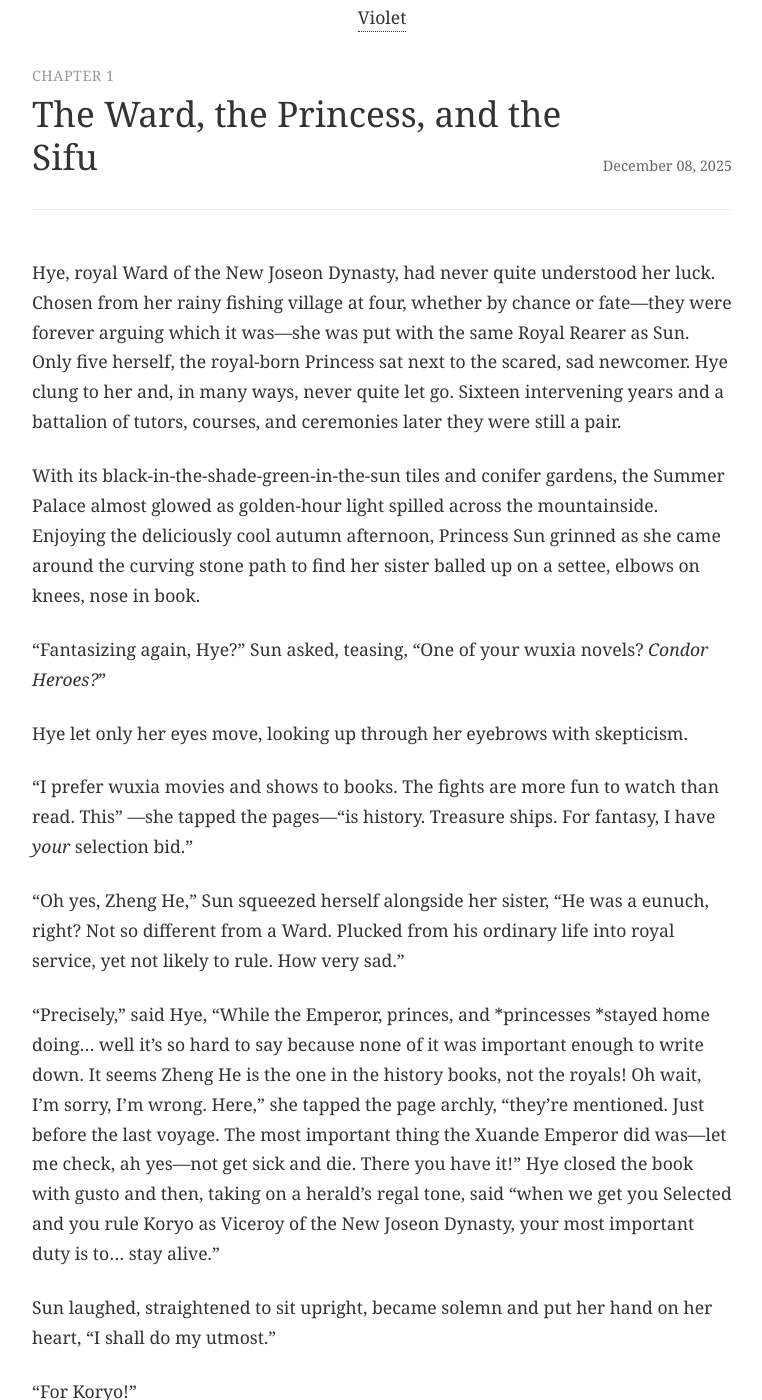
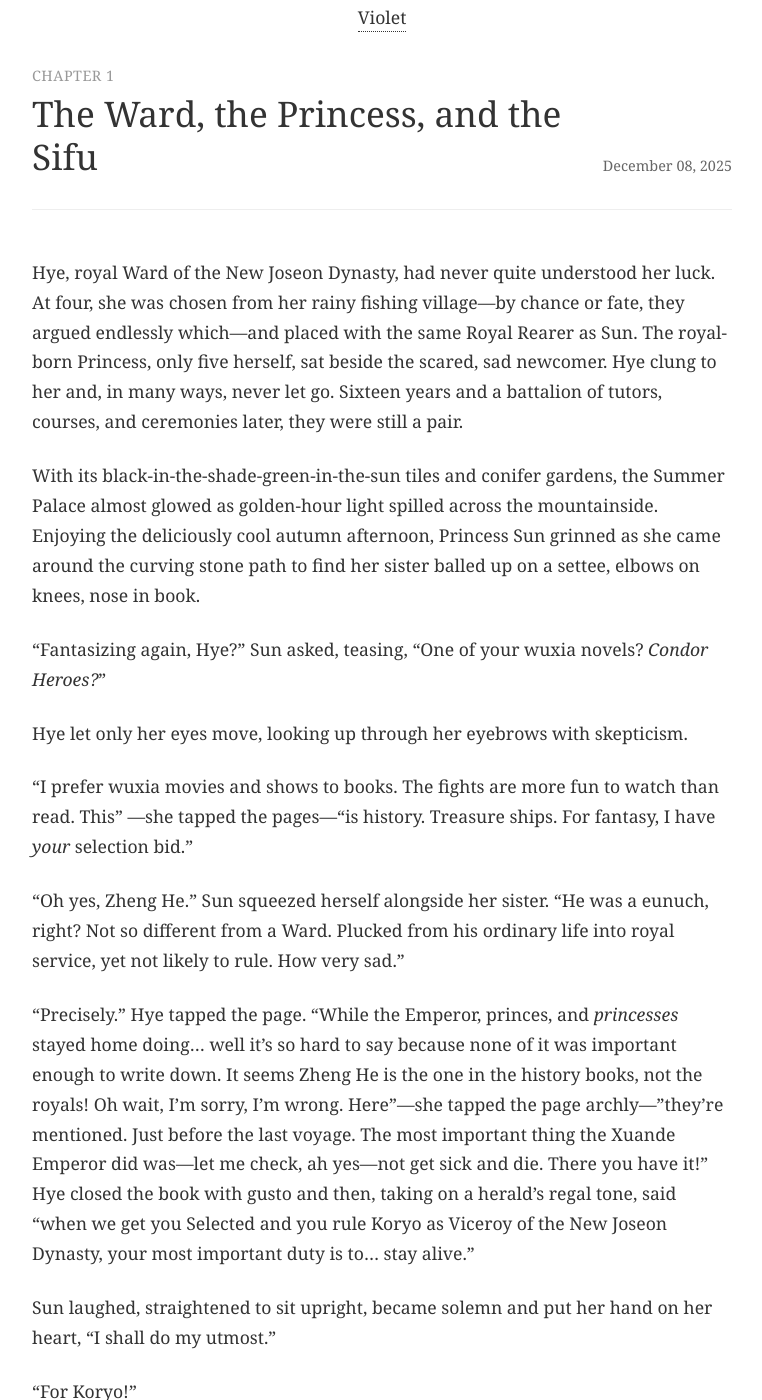
Before and after one commit to kmunki/kmunki.github.io, a Jekyll site: the page built from _fiction/violet/011-chapter-01.md, in a window 1280 px wide and 1400 px high, scrolled down 285 px. Shown: the whole window, without its empty margins (258-1020 px from the left). Built offline with Jekyll 4.4.1, drawn with Linux system fonts in a browser that asks for light colours; some of the changed text lies outside the part shown.

Commit message:
Polish Ch 1: Structure, dialogue rhythm, verb precision
Applied 4 improvements: opening structure, dialogue beats, Advika intro, combat rhythm

Full review in PR.

🤖 Generated with Claude Code
Co-Authored-By: Claude <noreply@anthropic.com>

```diff
--- a/_fiction/violet/011-chapter-01.md
+++ b/_fiction/violet/011-chapter-01.md
@@ -7,7 +7,7 @@ permalink: /fiction/violet/chapter-01/
 act: 1
 date: December 08, 2025
 ---
-Hye, royal Ward of the New Joseon Dynasty, had never quite understood her luck. Chosen from her rainy fishing village at four, whether by chance or fate—they were forever arguing which it was—she was put with the same Royal Rearer as Sun. Only five herself, the royal-born Princess sat next to the scared, sad newcomer. Hye clung to her and, in many ways, never quite let go. Sixteen intervening years and a battalion of tutors, courses, and ceremonies later they were still a pair.
+Hye, royal Ward of the New Joseon Dynasty, had never quite understood her luck. At four, she was chosen from her rainy fishing village—by chance or fate, they argued endlessly which—and placed with the same Royal Rearer as Sun. The royal-born Princess, only five herself, sat beside the scared, sad newcomer. Hye clung to her and, in many ways, never let go. Sixteen years and a battalion of tutors, courses, and ceremonies later, they were still a pair.
 
 With its black-in-the-shade-green-in-the-sun tiles and conifer gardens, the Summer Palace almost glowed as golden-hour light spilled across the mountainside. Enjoying the deliciously cool autumn afternoon, Princess Sun grinned as she came around the curving stone path to find her sister balled up on a settee, elbows on knees, nose in book.
 
@@ -17,9 +17,9 @@ Hye let only her eyes move, looking up through her eyebrows with skepticism.
 
 “I prefer wuxia movies and shows to books. The fights are more fun to watch than read. This” —she tapped the pages—“is history. Treasure ships. For fantasy, I have *your* selection bid.”
 
-“Oh yes, Zheng He,” Sun squeezed herself alongside her sister, “He was a eunuch, right? Not so different from a Ward. Plucked from his ordinary life into royal service, yet not likely to rule. How very sad.”
+"Oh yes, Zheng He." Sun squeezed herself alongside her sister. "He was a eunuch, right? Not so different from a Ward. Plucked from his ordinary life into royal service, yet not likely to rule. How very sad."
 
-“Precisely,” said Hye, “While the Emperor, princes, and *princesses *stayed home doing… well it’s so hard to say because none of it was important enough to write down. It seems Zheng He is the one in the history books, not the royals! Oh wait, I’m sorry, I’m wrong. Here,” she tapped the page archly, “they’re mentioned. Just before the last voyage. The most important thing the Xuande Emperor did was—let me check, ah yes—not get sick and die. There you have it!” Hye closed the book with gusto and then, taking on a herald’s regal tone, said “when we get you Selected and you rule Koryo as Viceroy of the New Joseon Dynasty, your most important duty is to… stay alive.”
+"Precisely." Hye tapped the page. "While the Emperor, princes, and *princesses* stayed home doing… well it's so hard to say because none of it was important enough to write down. It seems Zheng He is the one in the history books, not the royals! Oh wait, I'm sorry, I'm wrong. Here"—she tapped the page archly—"they're mentioned. Just before the last voyage. The most important thing the Xuande Emperor did was—let me check, ah yes—not get sick and die. There you have it!" Hye closed the book with gusto and then, taking on a herald's regal tone, said "when we get you Selected and you rule Koryo as Viceroy of the New Joseon Dynasty, your most important duty is to… stay alive."
 
 Sun laughed, straightened to sit upright, became solemn and put her hand on her heart, “I shall do my utmost.”
 
@@ -75,9 +75,9 @@ She sighed, “Sweet sister, always looking at the sky.”
 
 “It’s not a waste! I’m ready for any test! We could bet the Sifu for her help. She could get us a boon. I know *Arcologies*. I know it, Onzulu to Pearl. I could beat her.”
 
-“Prove it,” said a stern, yet playful voice.
+"Prove it," said a stern, yet playful voice.
 
-Both girls startled. Standing behind them was an old woman wrapped in simple gray silk robes and leaning on a polished staff. Her long gray hair was up with a few twists, held in place by a jade skewer and her eyes were age-faded icy purple.
+Both girls startled. An old woman stood behind them, wrapped in simple gray silk, leaning on a polished staff. Her long gray hair was twisted up and held with a jade skewer. Her eyes—age-faded, icy purple.
 
 “Is that a formal challenge, Sifu?” Asked Hye, “I am ready!” She leaped to her feet.
 
@@ -231,7 +231,11 @@ Daewoo pondered, “Hye has the core of it, yes. Some lovely phrasing. To the po
 
 Hye resumed her strikes. The old Sifu caught Hye’s hand and yanked her off balance, hurtling her across the ring and hard onto her back.
 
-“A haven, ha!” Advika advanced and stomped, a heal smash barely missing Hye as she rolled away. “Earth is *life*, the source, the home!” Advika hissed, “Arcologies are desperate life rafts, capsules against our self-made armageddon.” Advika moved at a speed the Vizier could barely perceive, flickering from strike to strike. Hye’s blocks were late, misplaced, or simply not strong enough. Neck, chest, knee, kidney, face all absorbed Advika’s rage. “Billions born only to die—not a haven for life, but factory for death. War-relics all, towering tombstones, crumbling and haunted, like the memories of the belligerence that begat them.” Hye had thrown a strike at a mirage only to find Advika behind her. “From them flows agar, like the Vaitarani, a river of sweet nectar, giving us new life for the price of forgetting our past.”
+"A haven, ha!" Advika advanced and stomped—a heel barely missing Hye as she rolled away. "Earth is *life*, the source, the home! Arcologies are desperate life rafts, capsules against our self-made armageddon."
+
+Advika moved faster than the Vizier could track, flickering between strikes. Hye's blocks came late, misplaced, or simply not strong enough. Neck, chest, knee, kidney, face—all absorbed Advika's rage.
+
+"Billions born only to die—not a haven for life, but factory for death. War-relics all, towering tombstones, crumbling and haunted, like the memories of the belligerence that begat them." Hye threw a strike at a mirage only to find Advika behind her. "From them flows agar, like the Vaitarani, a river of sweet nectar, giving us new life for the price of forgetting our past."
 
 Hye’s were arms barred, twisted and levered to the edge of tolerance. No no no, what had happened. She had *had* her.
 
```
